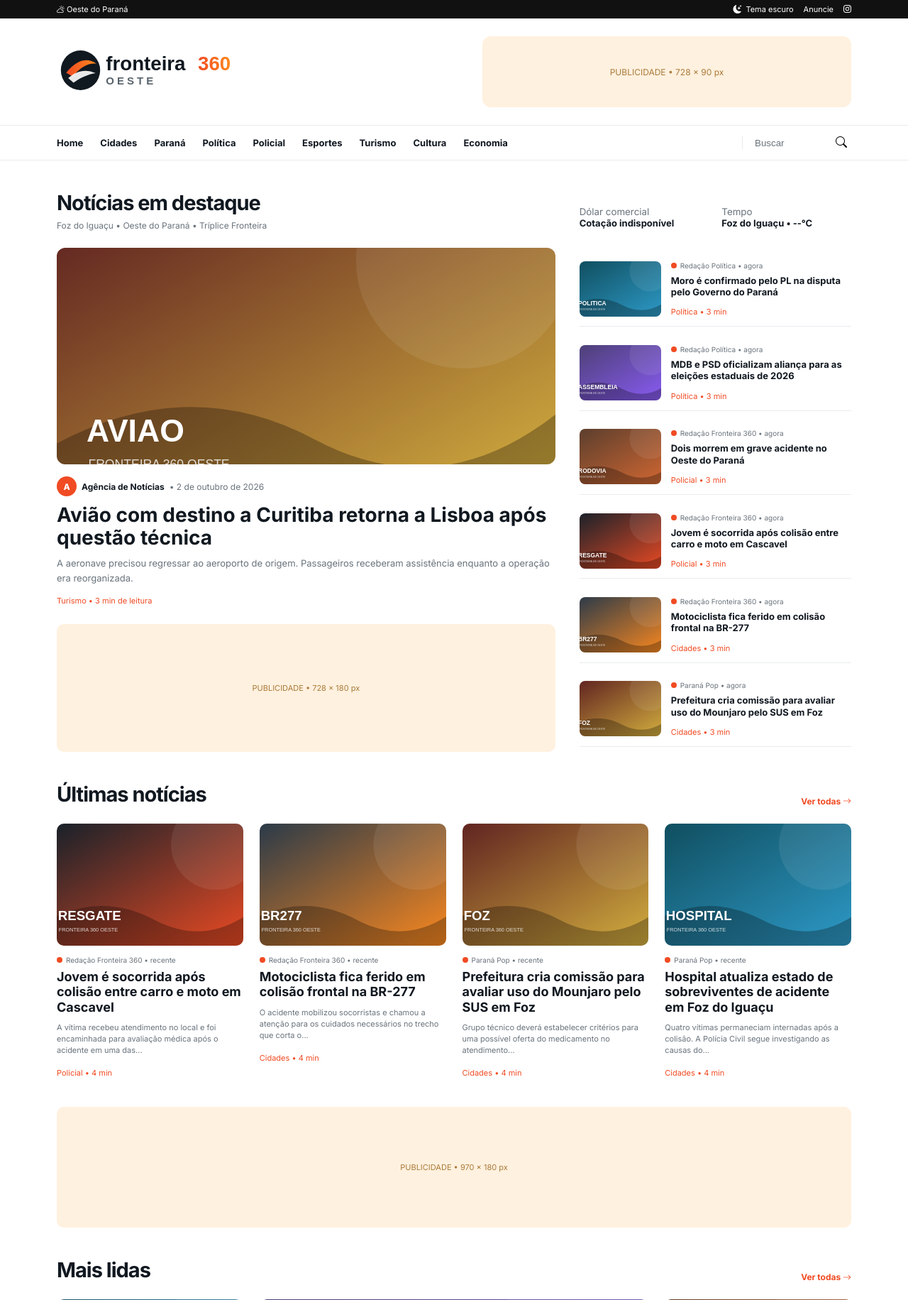
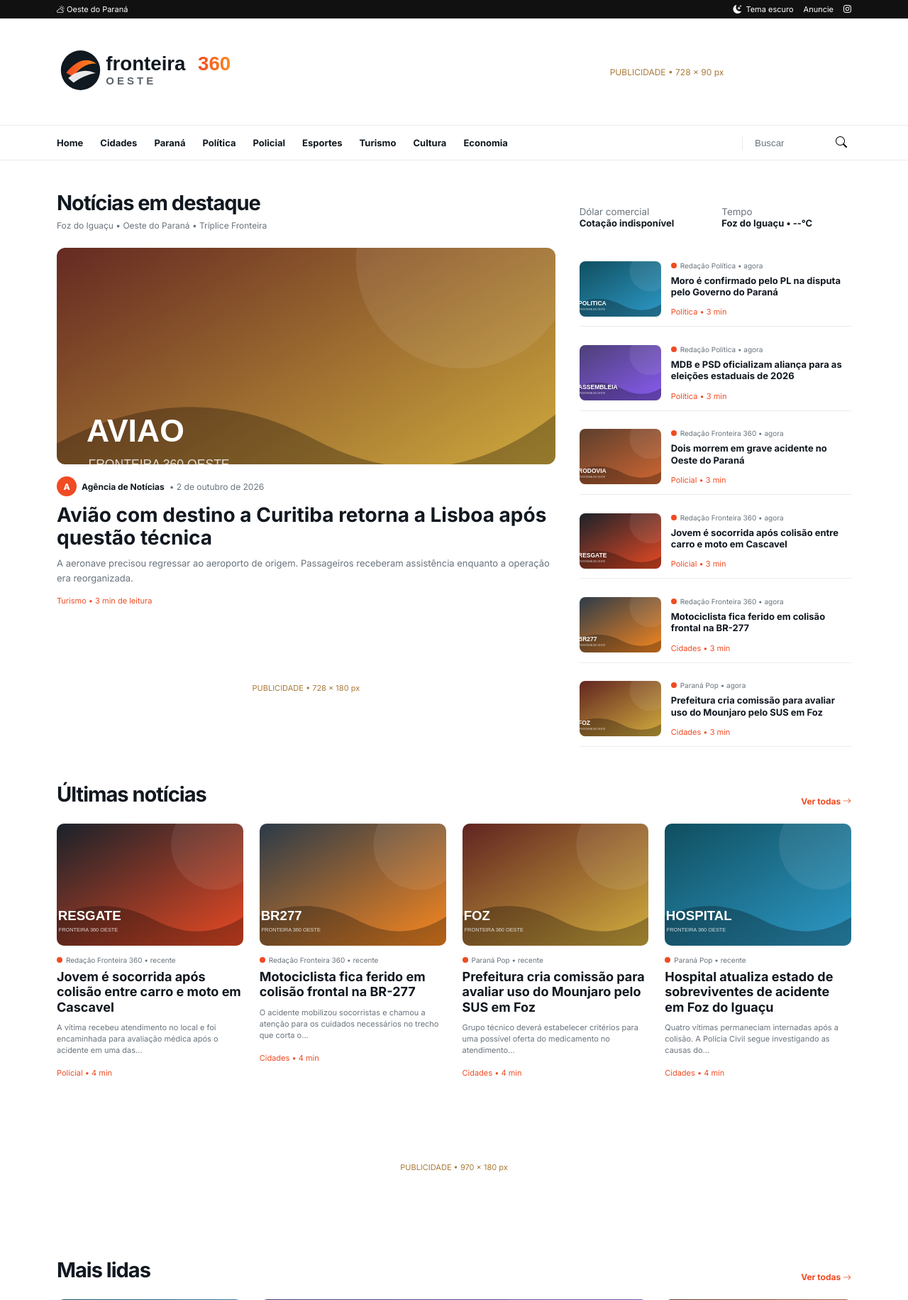
Before and after one commit to Hunter954/Fronteira360Oeste, a Flask app: page / in a window 1280 px wide. Shown: the top 1831 px of the page at 71% size. Run offline with Flask 3, Linux system fonts and the light colour scheme; data comes from the database, SQL or seed files in the repository; parts of the project's set-up code (start-up, migrations or seed data) failed here and were passed over.

Commit message:
Remove fundo amarelo dos banners da homepage

```diff
--- a/app/static/css/site.css
+++ b/app/static/css/site.css
@@ -53,4 +53,7 @@
 .theme-toggle{display:inline-flex;align-items:center;gap:6px;border:0;background:transparent;color:#fff;font:inherit;cursor:pointer;padding:0;white-space:nowrap}.theme-toggle:hover{color:#ffb198}.theme-toggle i{font-size:12px}
 :root[data-theme="dark"] .brand img,:root[data-theme="dark"] .site-footer img{filter:brightness(0) invert(1)}
 :root[data-theme="dark"] .header-ad,:root[data-theme="dark"] .inline-ad,:root[data-theme="dark"] .wide-ad,:root[data-theme="dark"] .sidebar-ad{color:#d8ad7b}
+
+/* Mantém os espaços publicitários da homepage sem fundo quando a arte não ocupa toda a área. */
+.header-ad,.inline-ad,.wide-ad{background:transparent}
 @media(max-width:620px){.utility__actions{gap:10px!important}.theme-toggle span{display:none}.theme-toggle i{font-size:14px}:root[data-theme="dark"] .nav-links{background:var(--surface)!important;border-color:var(--line)!important}}
```
